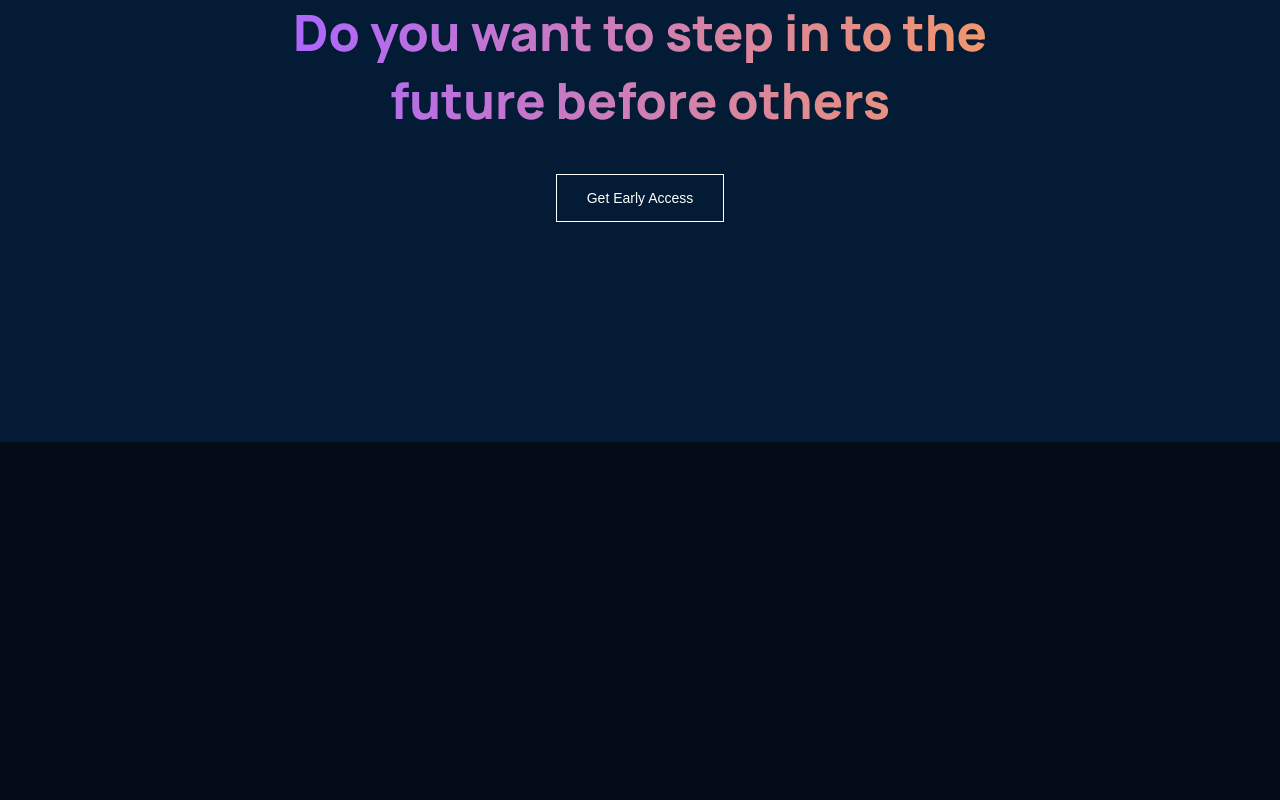
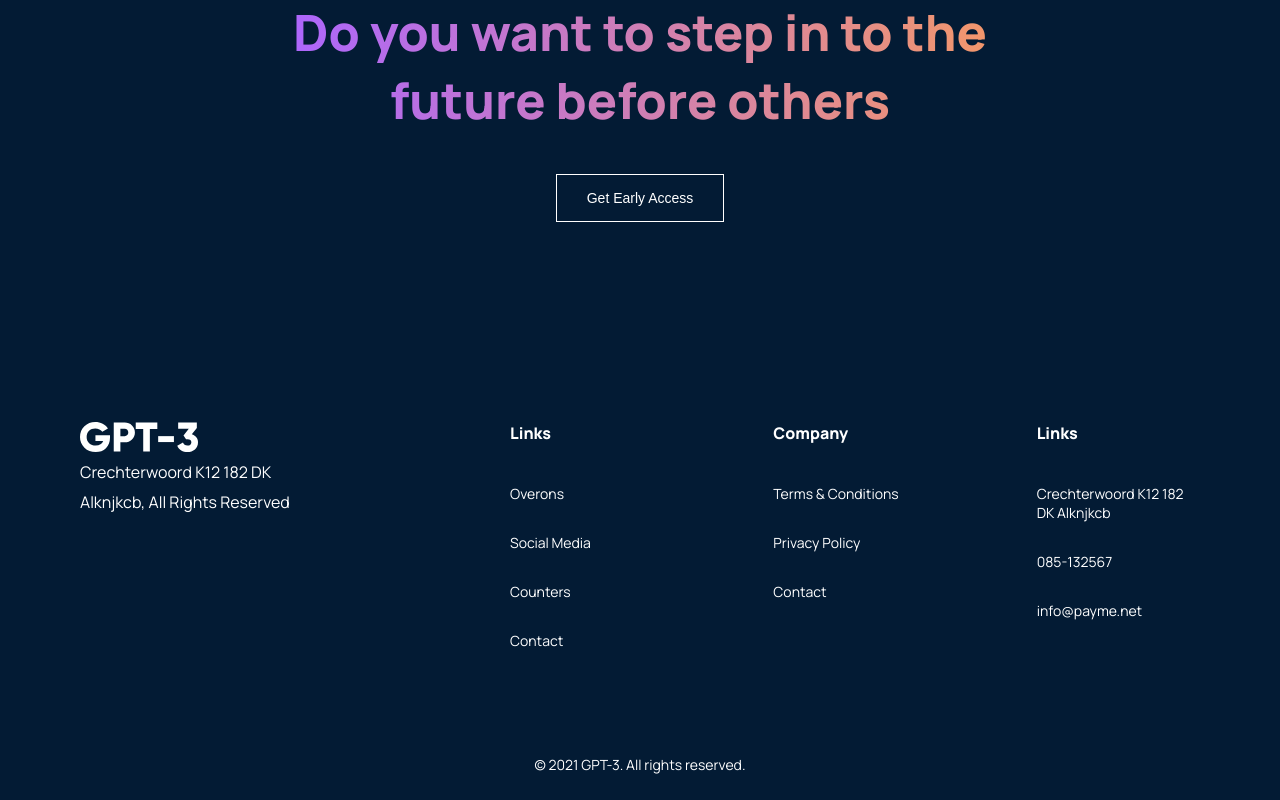
Before and after one commit to geekreflex/modern-ui, a React (Vite) app: page / in a window 1280 px wide. Shown: the part 4167-4967 px from the top of the page. Before the commit the page ends 4609 px from the top, so only its background shows below. Built offline with nearby package versions, Linux system fonts and the light colour scheme; the HTML template or start-up script is replaced by a standard one.

Commit message:
finishe with footer

```diff
--- a/src/components/Footer.jsx
+++ b/src/components/Footer.jsx
@@ -1,6 +1,15 @@
 import React from 'react';
 import styled from 'styled-components';
 import { Container } from '../styles';
+import Logo from '../assets/logo.svg';
+
+const links = ['Overons', 'Social Media', 'Counters', 'Contact'];
+const company = ['Terms & Conditions', 'Privacy Policy', 'Contact'];
+const getInTouch = [
+  'Crechterwoord K12 182 DK Alknjkcb',
+  '085-132567',
+  'info@payme.net',
+];
 
 const Footer = () => {
   return (
@@ -13,6 +22,45 @@ const Footer = () => {
             </h1>
             <button>Get Early Access</button>
           </div>
+          <div className="footer-content">
+            <div className="footer-logo">
+              <a href="#">
+                <img src={Logo} alt="GPT-3 Logo" />
+              </a>
+              <p>Crechterwoord K12 182 DK Alknjkcb, All Rights Reserved</p>
+            </div>
+            <div className="footer-links">
+              <div className="links">
+                <h3>Links</h3>
+                <ul>
+                  {links.map((item) => (
+                    <li>
+                      <a href="#">{item}</a>
+                    </li>
+                  ))}
+                </ul>
+              </div>
+              <div className="links">
+                <h3>Company</h3>
+                <ul>
+                  {company.map((item) => (
+                    <li>
+                      <a href="#">{item}</a>
+                    </li>
+                  ))}
+                </ul>
+              </div>
+              <div className="links">
+                <h3>Links</h3>
+                <ul>
+                  {getInTouch.map((item) => (
+                    <li>{item}</li>
+                  ))}
+                </ul>
+              </div>
+            </div>
+          </div>
+          <p className="copy">© 2021 GPT-3. All rights reserved.</p>
         </FooterInner>
       </Container>
     </FooterWrap>
@@ -26,6 +74,12 @@ const FooterWrap = styled.div`
 `;
 const FooterInner = styled.div`
   padding: 20px;
+  .copy {
+    display: flex;
+    justify-content: center;
+    align-items: center;
+    font-size: 14px;
+  }
 
   .big-section {
     padding: 150px 0;
@@ -55,4 +109,43 @@ const FooterInner = styled.div`
       }
     }
   }
+
+  .footer-content {
+    display: flex;
+    justify-content: space-between;
+    gap: 180px;
+    margin-bottom: 100px;
+
+    .footer-logo {
+      width: 250px;
+    }
+
+    .footer-links {
+      display: grid;
+      grid-template-columns: 1fr 1fr 1fr;
+      gap: 100px;
+      flex: 1;
+
+      .links {
+        h3 {
+          margin-bottom: 40px;
+          font-size: 16px;
+        }
+
+        ul {
+          display: flex;
+          flex-direction: column;
+          gap: 30px;
+          li,
+          a {
+            color: #fff;
+            font-size: 14px;
+          }
+          a:hover {
+            text-decoration: underline;
+          }
+        }
+      }
+    }
+  }
 `;
```
